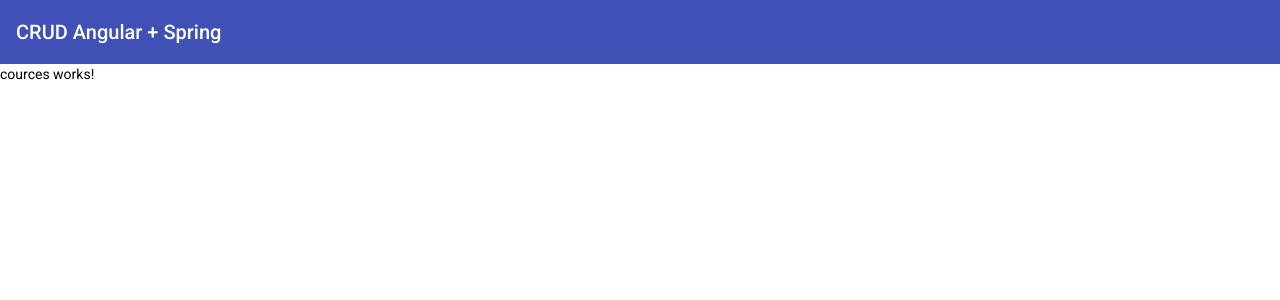
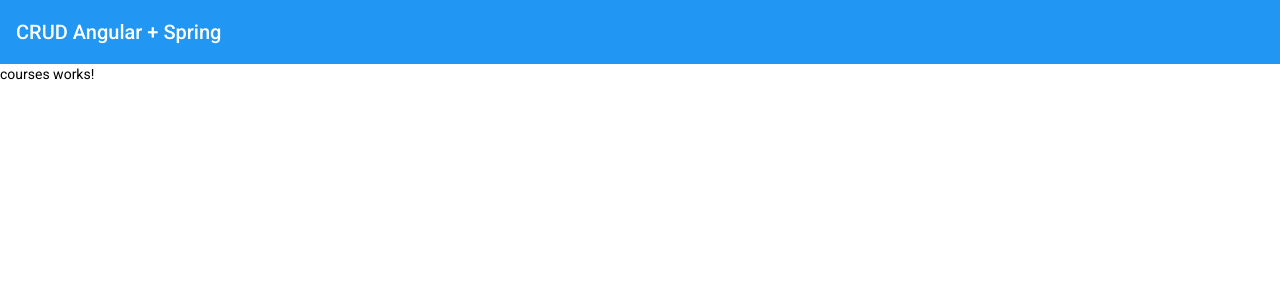
Before and after one commit to Maabia/crud-angular-spring, an Angular app: page /courses in a window 1280 px wide. Shown: the top 300 px of the page. Built offline with nearby package versions, Linux system fonts and the light colour scheme.

Commit message:
configurações da página no style.css

```diff
--- a/src/app/courses/courses/courses.component.html
+++ b/src/app/courses/courses/courses.component.html
@@ -1 +1 @@
-<p>cources works!</p>
+<p>courses works!</p>
--- a/src/styles.scss
+++ b/src/styles.scss
@@ -1,4 +1,14 @@
 /* You can add global styles to this file, and also import other style files */
+@import '@angular/material/theming';
+@include mat-core(); // do próprio angular material
+
+$custom-pp-primary: mat-palette($mat-blue); // se eu quiser mudar o tema mudo aqui. Ex: ($mat-brown) e muda para o marrom
+$custom-pp-secondary: mat-palette($mat-indigo, A200, A400, 700);
+$custom-pp-warn: mat-palette($mat-red); // cor de alerta
+
+$custom-theme: mat-light-theme($custom-pp-primary, $custom-pp-secondary, $custom-pp-warn); // tema customizado
+
+@include angular-material-theme($custom-theme); // como parametro eu passo o tema customizado.
 
 html, body { height: 100%; }
 body { margin: 0; font-family: Roboto, "Helvetica Neue", sans-serif; }
```
